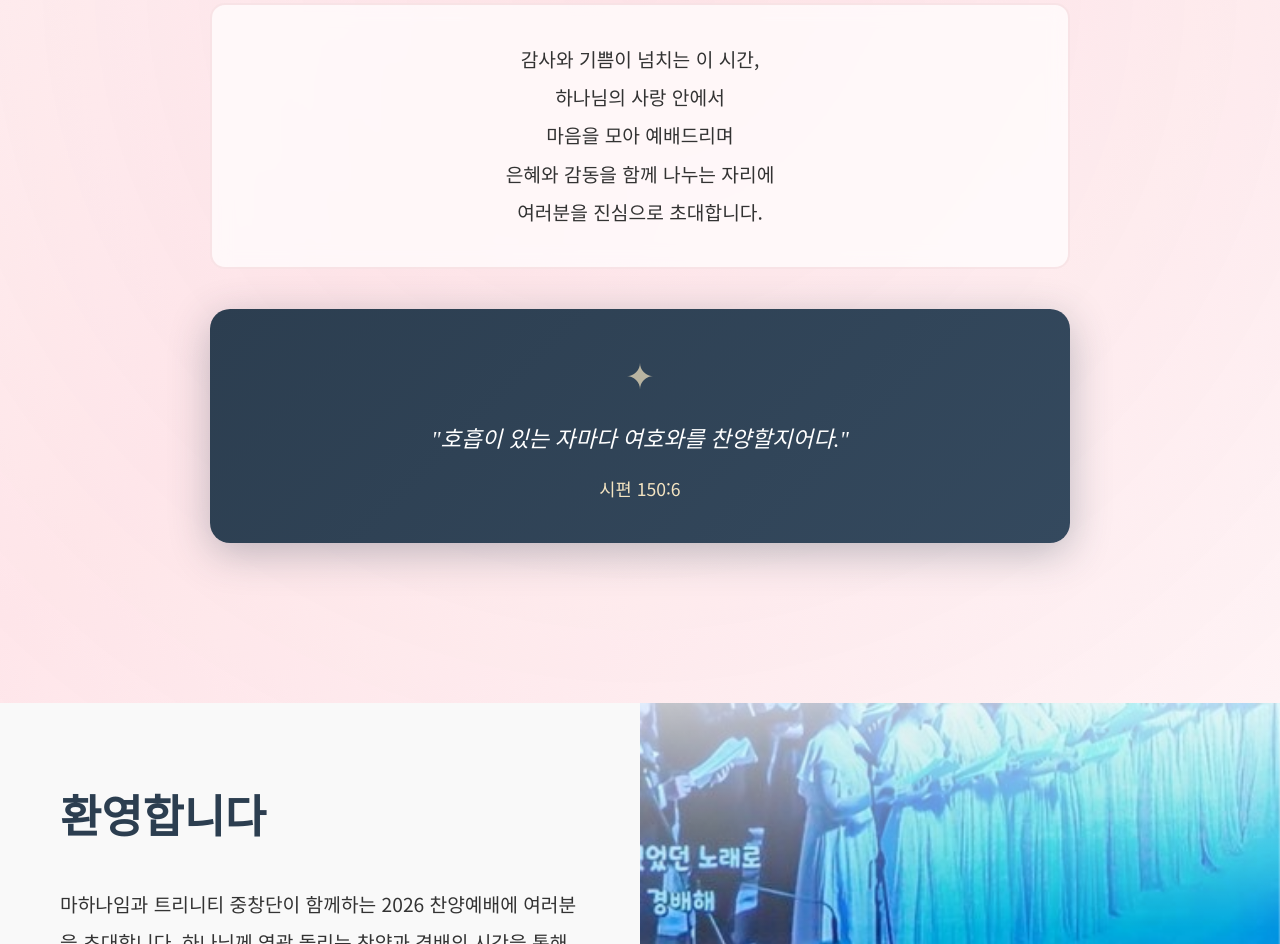
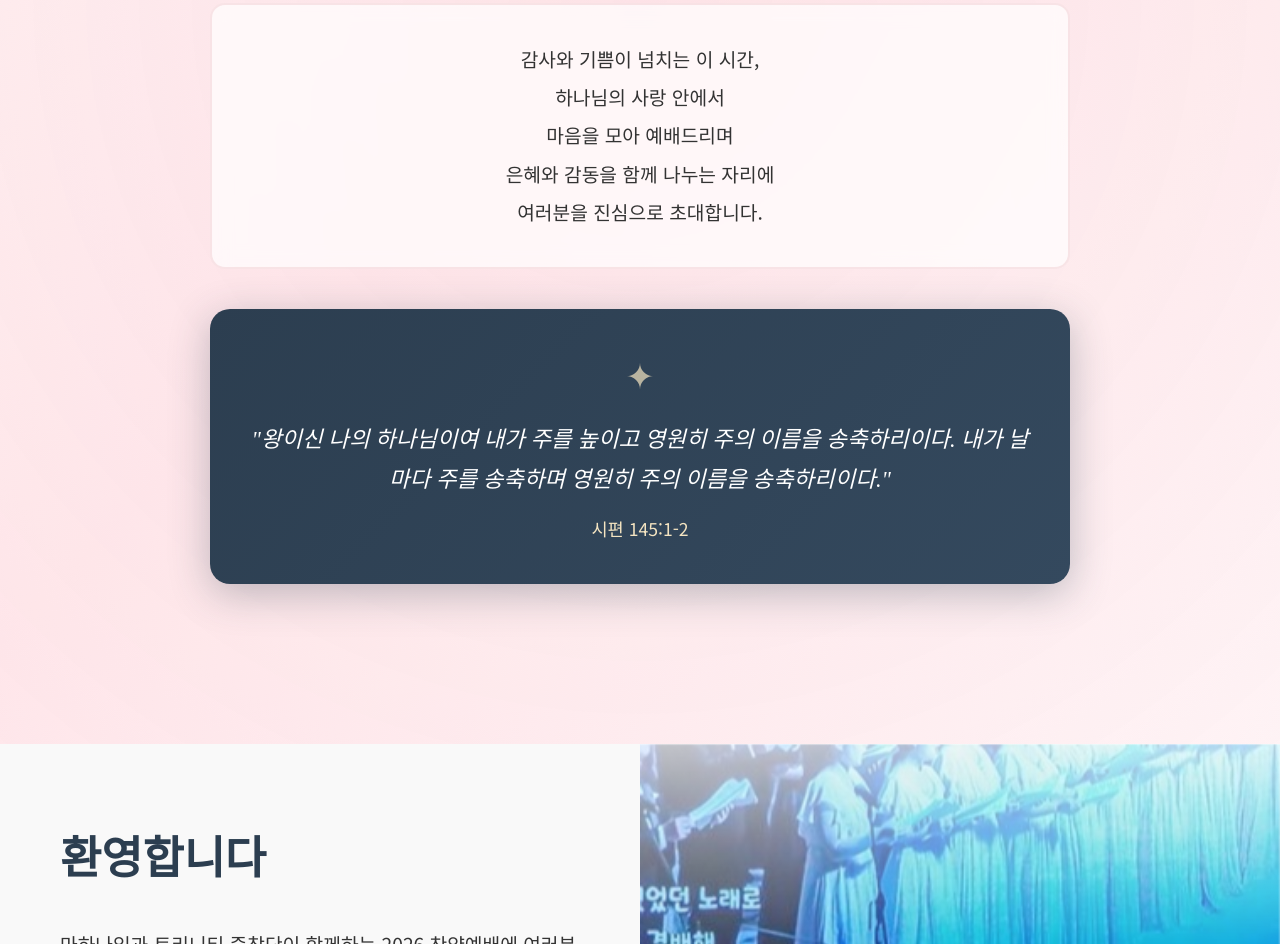
Before and after one commit to chemjoeGIT/theonnuri, a plain HTML site: page index.html in a window 1280 px wide. Shown: the part 1540-2484 px from the top of the page. Drawn offline with nearby package versions, Linux system fonts and the light colour scheme.

Commit message:
Update index.html

```diff
--- a/index.html
+++ b/index.html
@@ -93,8 +93,11 @@
 
                 <div class="invitation-verse" data-aos="fade-up" data-aos-delay="700">
                     <div class="verse-icon">✦</div>
-                    <p class="verse-text">"호흡이 있는 자마다 여호와를 찬양할지어다."</p>
-                    <p class="verse-reference">시편 150:6</p>
+                    <p class="verse-text">"왕이신 나의 하나님이여 내가 주를 높이고
+                        영원히 주의 이름을 송축하리이다.
+                        내가 날마다 주를 송축하며
+                        영원히 주의 이름을 송축하리이다."</p>
+                    <p class="verse-reference">시편 145:1-2</p>
                 </div>
             </div>
         </div>
```
